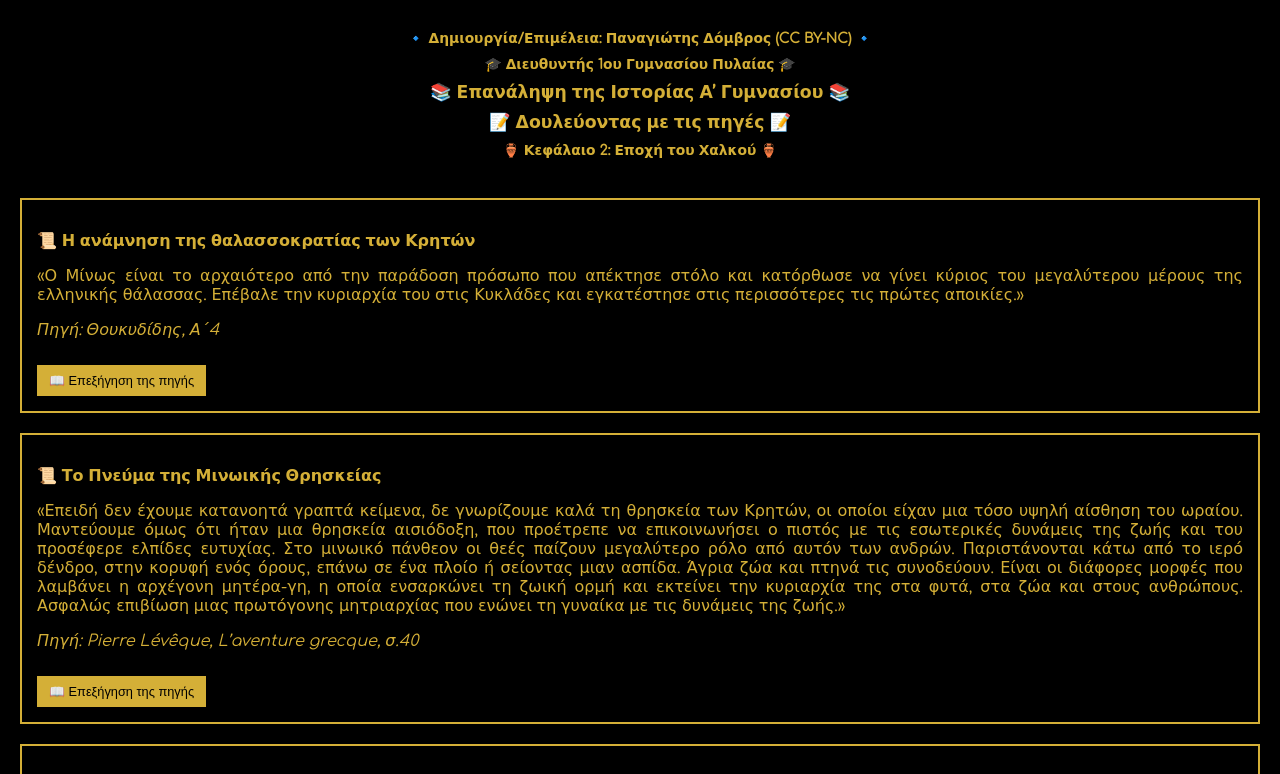
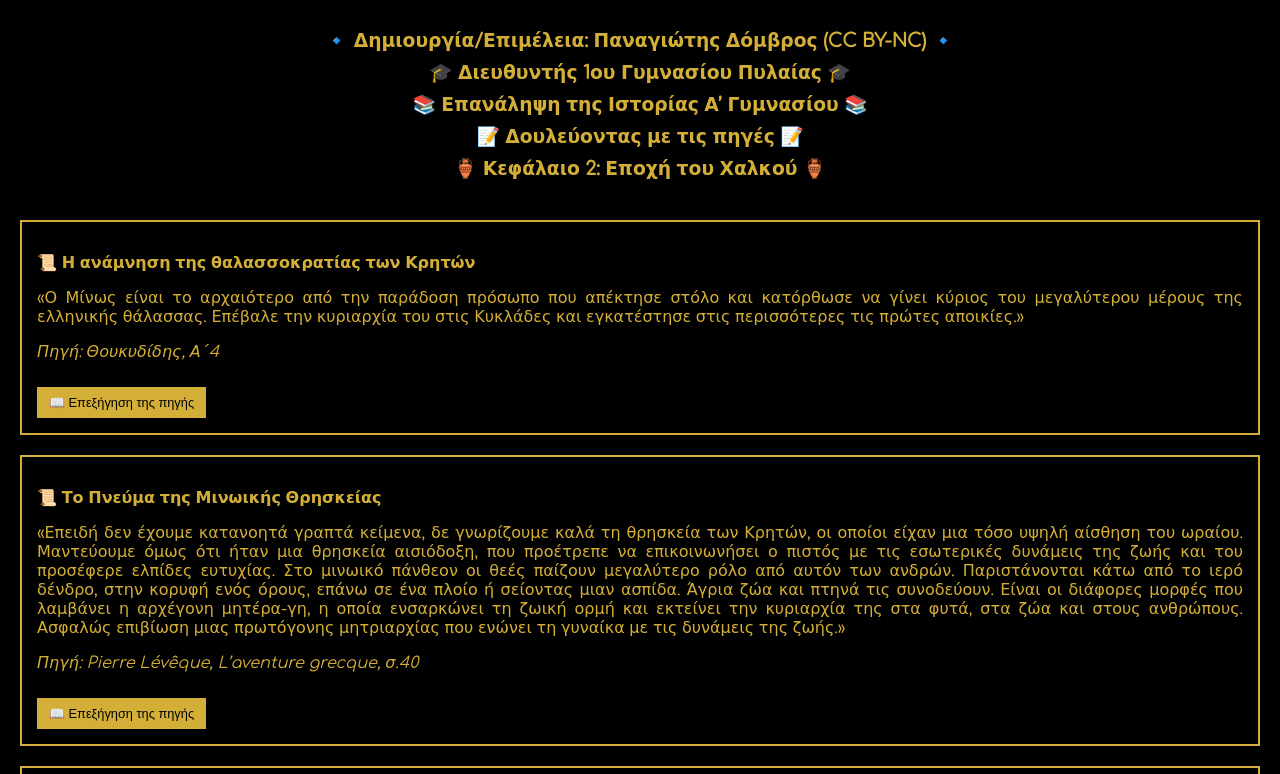
Before and after one commit to pdomvros/histor-a-rev-s1, a plain HTML site: page index.html in a window 1280 px wide. Shown: the top 774 px of the page. Drawn offline with Linux system fonts and the light colour scheme.

Commit message:
Update index.html

```diff
--- a/index.html
+++ b/index.html
@@ -16,17 +16,17 @@
     }
     h1 {
       text-align: center;
-      font-size: 86.4%; /* μίκρυνε κατά 20% */
+      font-size: 117%; /* αυξημένο κατά 30% από 90% */
       margin: 10px 0;
     }
     h2 {
       text-align: center;
-      font-size: 86.4%; /* μίκρυνε κατά 20% */
+     font-size: 117%; /* αυξημένο κατά 30% από 90% */
       margin: 10px 0;
     }
     h3 {
       text-align: center;
-      font-size: 108%;
+      font-size: 117%;
       margin: 10px 0;
     }
     .meta {
```
